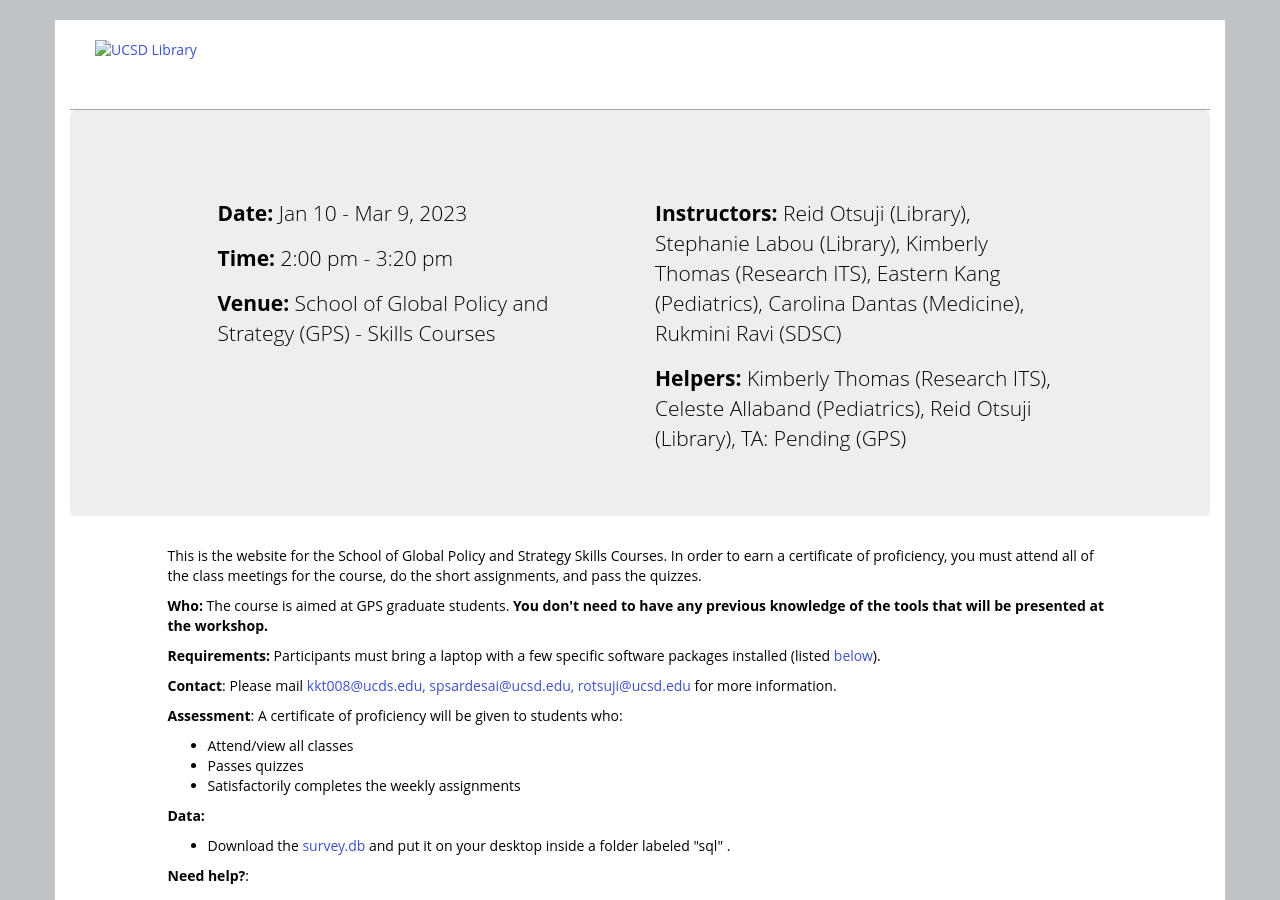
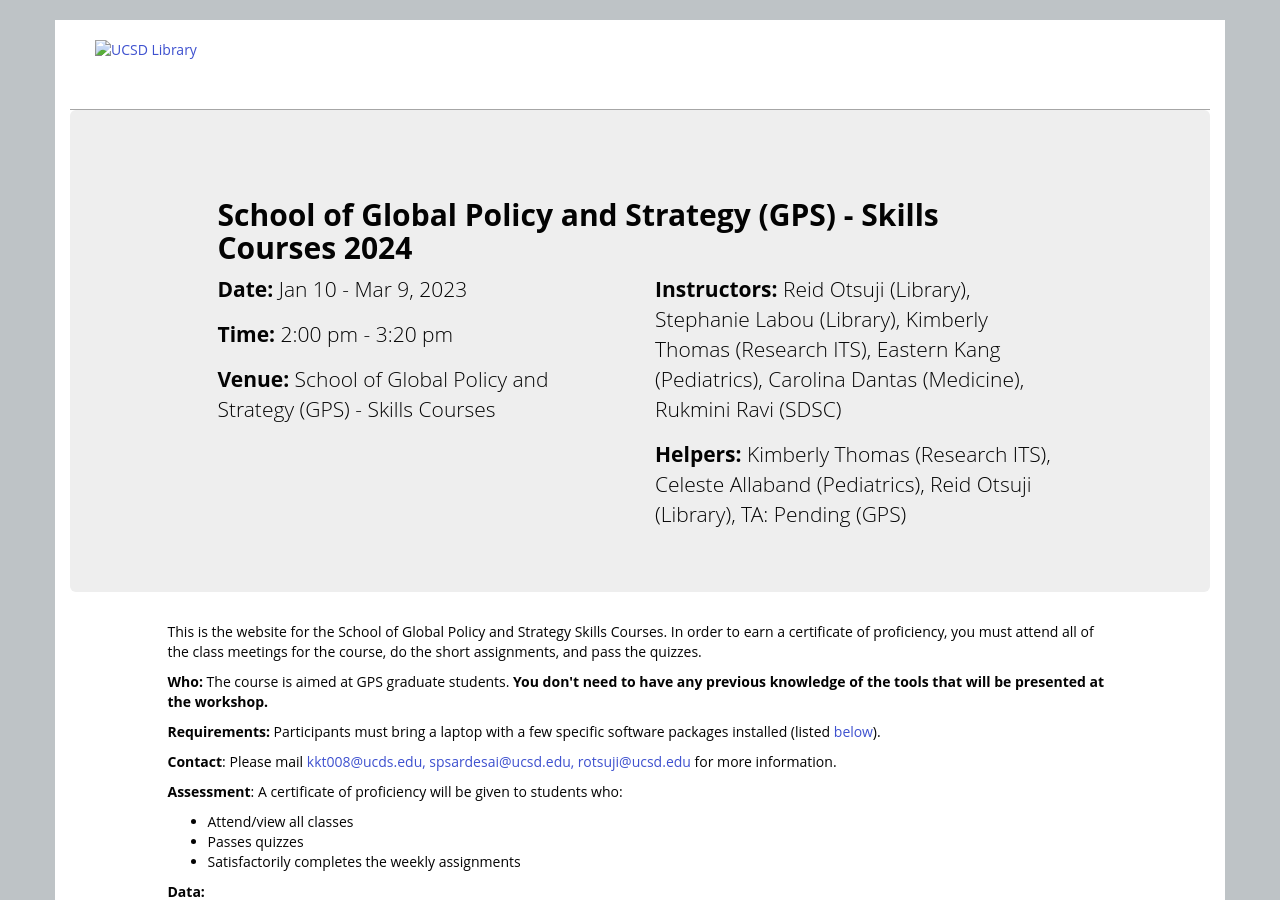
Before and after one commit to ucsdlib/WIN2023-GPS-Skills-Courses, a Jekyll site: the page built from index.html, in a window 1280 px wide and 900 px high. Built offline with Jekyll 4.4.1, drawn with Linux system fonts in a browser that asks for light colours; nearby versions of some CDN libraries; library files that are not in the unit come from our copies.

Commit message:
Update index.html - event title

```diff
--- a/index.html
+++ b/index.html
@@ -1,6 +1,7 @@
 ---
 layout: workshop
 root: .
+eventtitle: "School of Global Policy and Strategy (GPS) - Skills Courses 2024"
 venue: "School of Global Policy and Strategy (GPS) - Skills Courses"      # brief name of host site without address (e.g., "Euphoric State University")
 address: "Virtual"    # street address of workshop (e.g., "123 Forth Street, Blimingen, Euphoria")
 country: "us"    # country (lowercase two-letter ISO code such as "fr" - see https://en.wikipedia.org/wiki/ISO_3166-1)
```
